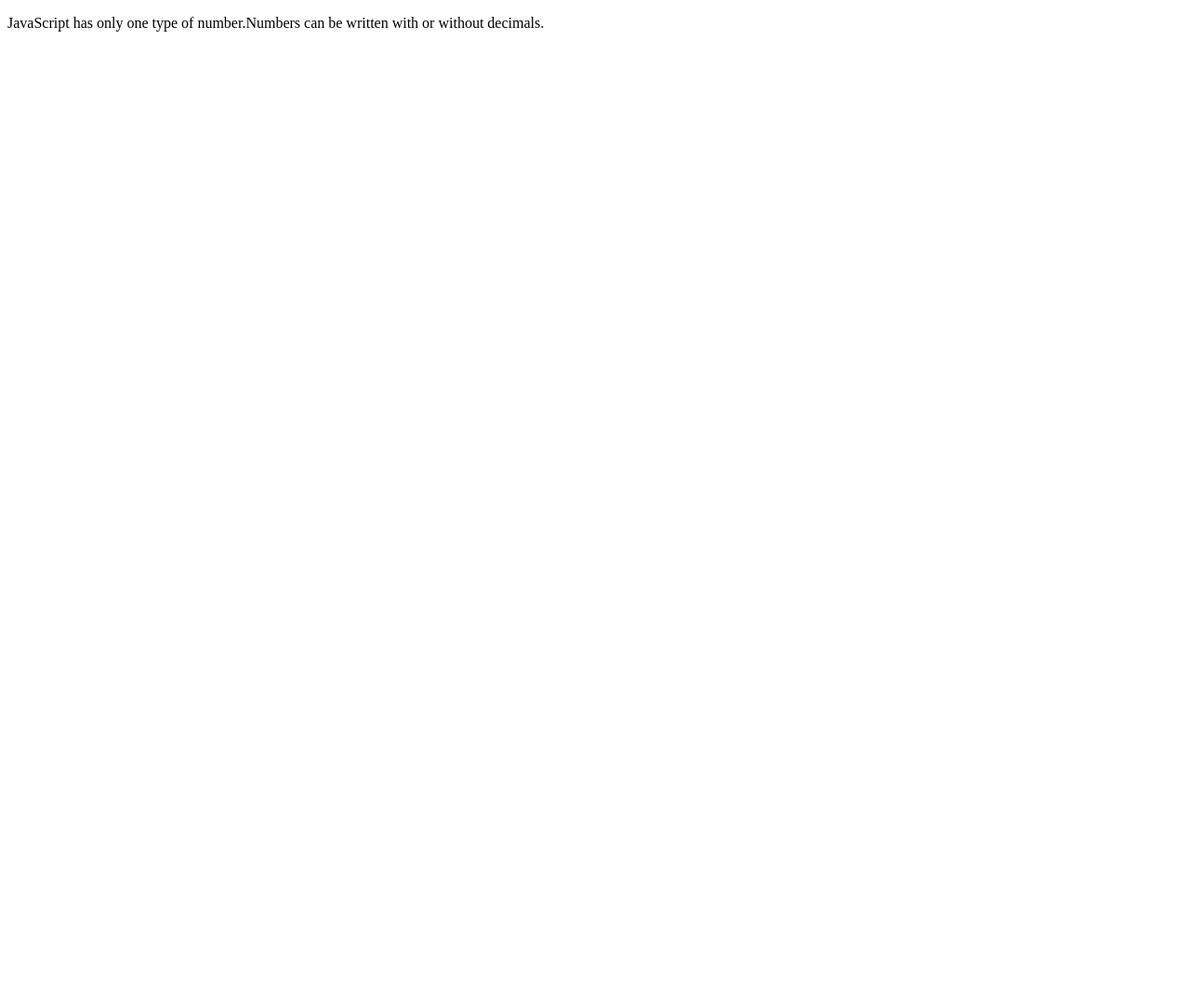
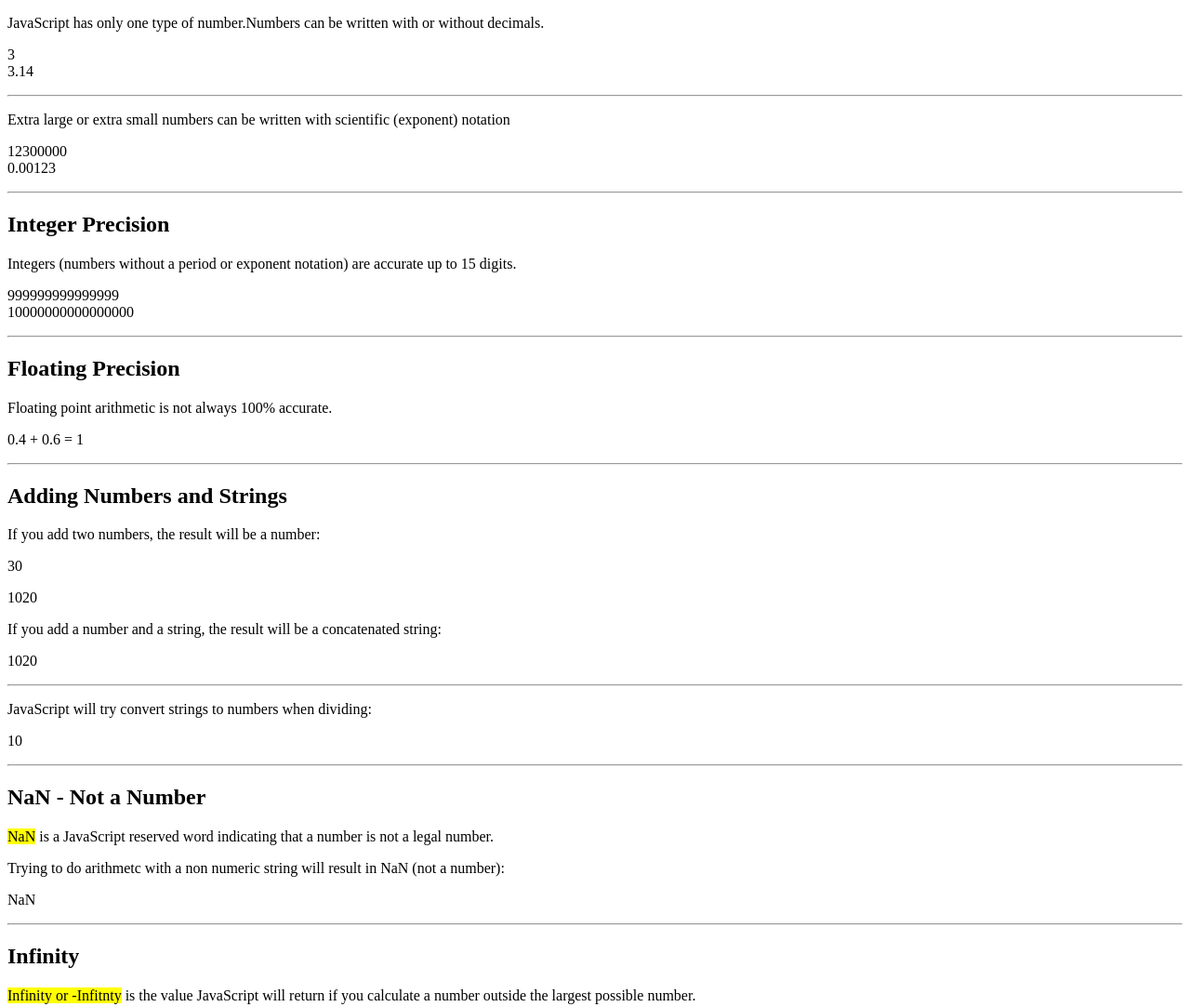
Before and after one commit to johnoconnor0/learning-programming, a plain HTML site: page javascript/js-numbers.html in a window 1280 px wide. Shown: the top 1083 px of the page at 93% size. Before the commit the page ends 800 px from the top, so only its background shows below. Drawn offline with Linux system fonts and the light colour scheme.

Commit message:
Commit - 01/07/2024

```diff
--- a/javascript/js-numbers.html
+++ b/javascript/js-numbers.html
@@ -5,5 +5,157 @@
     </head>
     <body>
         <p>JavaScript has only one type of number.Numbers can be written with or without decimals.</p>
+
+        <p id="demo1"></p>
+
+        <script>
+            let x = 3;
+            let y = 3.14;
+
+            document.getElementById("demo1").innerHTML = x + "<br>" + y;
+        </script>
+
+        <hr>
+
+        <p>Extra large or extra small numbers can be written with scientific (exponent) notation</p>
+
+        <p id="demo2"></p>
+
+        <script>
+            let a = 123e5;
+            let b = 123e-5;
+
+            document.getElementById("demo2").innerHTML = a + "<br>" + b;
+        </script>
+
+        <hr>
+
+        <h2>Integer Precision</h2>
+        <p>Integers (numbers without a period or exponent notation) are accurate up to 15 digits.</p>
+
+        <p id="demo3"></p>
+
+        <script>
+            let c = 999999999999999;
+            let d = 9999999999999999;
+
+            document.getElementById("demo3").innerHTML = c + "<br>" + d;
+        </script>
+
+        <hr>
+
+        <h2>Floating Precision</h2>
+        <p>Floating point arithmetic is not always 100% accurate.</p>
+
+        <p id="demo4"></p>
+
+        <script>
+            let e = 0.4 + 0.6;
+
+            document.getElementById("demo4").innerHTML = "0.4 + 0.6 = " + e;
+        </script>
+
+        <hr>
+
+        <h2>Adding Numbers and Strings</h2>
+        <p>If you add two numbers, the result will be a number:</p>
+
+        <p id="demo5"></p>
+        <p id="demo6"></p>
+
+        <script>
+            let f = 10;
+            let g = 20;
+            let h = f + g;
+
+            document.getElementById("demo5").innerHTML = h;
+        </script>
+
+        <script>
+            let i = "10";
+            let j = "20";
+            let k = i + j;
+
+            document.getElementById("demo6").innerHTML = k;
+        </script>
+
+        <p>If you add a number and a string, the result will be a concatenated string:</p>
+
+        <p id="demo7"></p>
+
+        <script>
+            let l = 10;
+            let m = "20";
+            let o = l + m;
+
+            document.getElementById("demo7").innerHTML = o;
+        </script>
+
+        <hr>
+
+        <p>JavaScript will try convert strings to numbers when dividing:</p>
+
+        <p id="demo8"></p>
+
+        <script>
+            let n = "100";
+            let p = "10";
+            let q = n / p;
+
+            document.getElementById("demo8").innerHTML = q;
+        </script>
+
+        <hr>
+
+        <h2>NaN - Not a Number</h2>
+
+        <p><mark>NaN</mark> is a JavaScript reserved word indicating that a number is not a legal number.</p>
+        <p>Trying to do arithmetc with a non numeric string will result in NaN (not a number):</p>
+
+        <p id="demo9"></p>
+
+        <script>
+            let r = 100;
+            let s = "Apple";
+            let t = r / s;
+
+            document.getElementById("demo9").innerHTML = t;
+        </script>
+
+        <hr>
+
+        <h2>Infinity</h2>
+
+        <p><mark>Infinity or -Infitnty</mark> is the value JavaScript will return if you calculate a number outside the largest possible number.</p>
+
+        <p id="demo10"></p>
+
+        <script>
+            let myNumber = 2;
+            let txt = "";
+            while (myNumber != Infinity) {
+                myNumber = myNumber * myNumber;
+                txt = txt + myNumber + "<br>";
+            }
+            document.getElementById("demo10").innerHTML = txt;
+        </script>
+
+        <hr>
+
+        <h2>JavaScript Numbers as Objects</h2>
+        <p>normally JavaScript numbers are primitive values created from literals</p>
+        <p>But numbers can also be defined as objects with the keyword <mark> new:</p>
+
+        <p id="demo11"></p>
+
+        <script>
+            // x is a number
+            let u = 123;
+
+            // v is a Number object
+            let v = new Number(123);
+
+            document.getElementById("demo11").innerHTML = typeof u + "<br>" + typeof v;
+        </script>
     </body>
 </html>
```
Also changed, not shown: javascript/js-bigint.html (added, +106 -0 lines), javascript/js-number-methods.html (added, +36 -0 lines).
